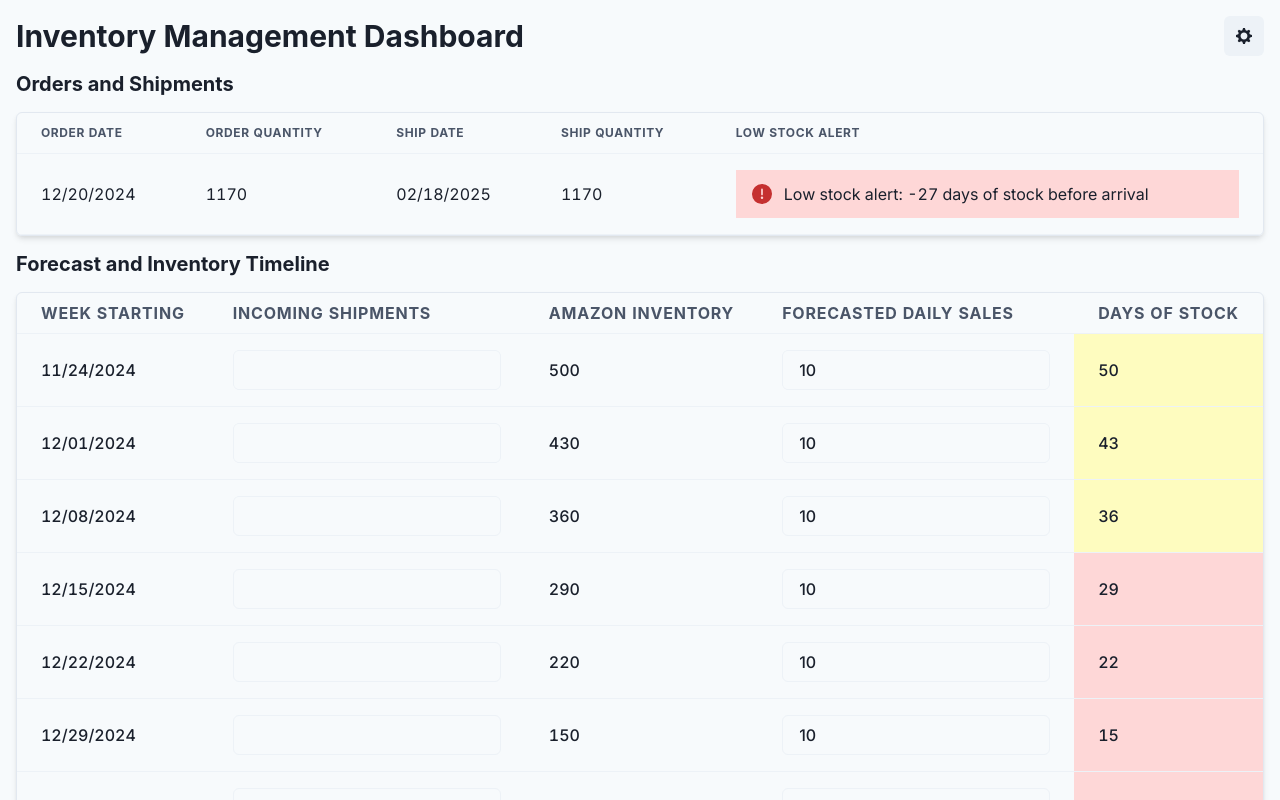
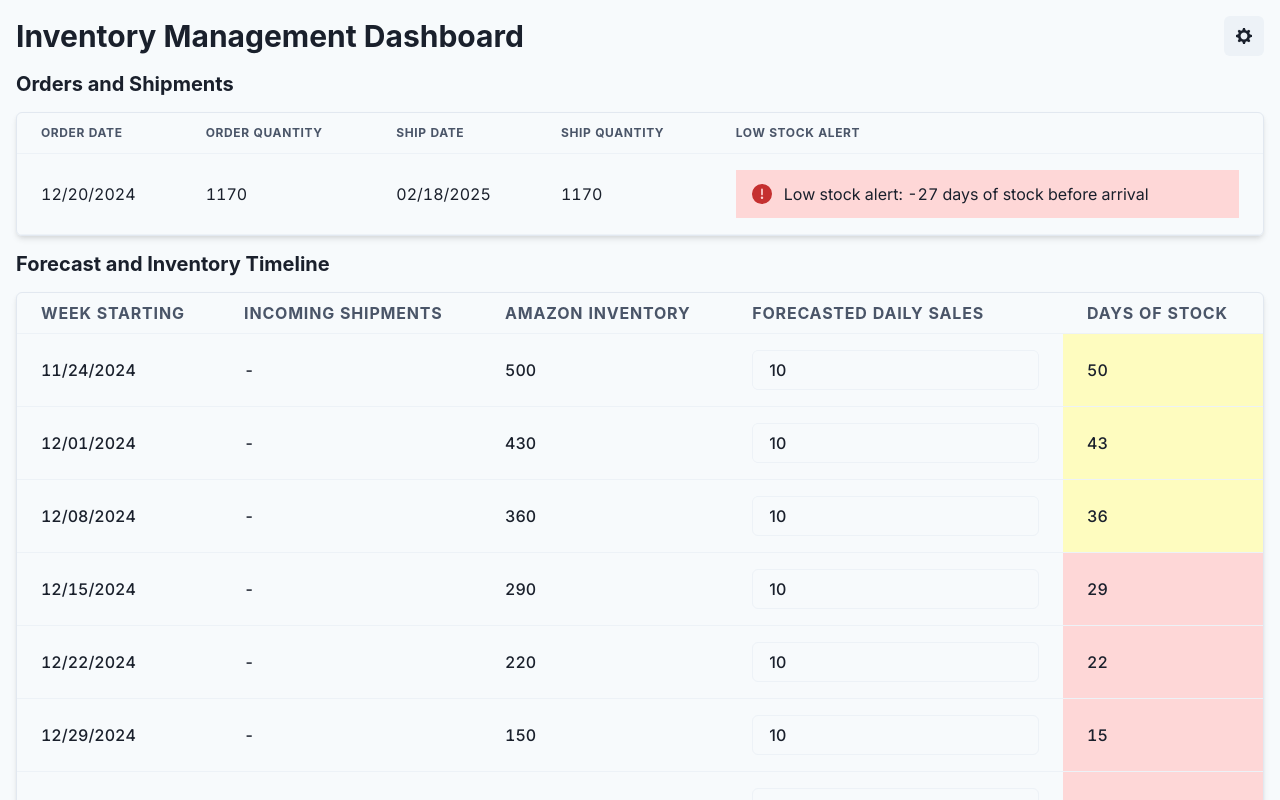
Before and after one commit to bilalsattar24/inventory-assistant, a Next.js app: page /dashboard in a window 1280 px wide. Shown: the top 800 px of the page. Built offline with nearby package versions, Linux system fonts and the light colour scheme.

Commit message:
calculate shipments

```diff
--- a/src/app/dashboard/page.tsx
+++ b/src/app/dashboard/page.tsx
@@ -76,9 +76,36 @@ export default function Dashboard() {
   const [orderShipments, setOrderShipments] = useState<OrderShipment[]>([]);
 
   useEffect(() => {
-    const updatedForecasts: WeeklyForecast[] = weeklyForecasts.reduce<
-      WeeklyForecast[]
-    >((acc, week, index) => {
+    // First, reset all incoming shipments to 0
+    const updatedForecasts = weeklyForecasts.map((week) => ({
+      ...week,
+      incomingShipments: 0,
+    }));
+
+    // Add incoming shipments based on order shipments
+    orderShipments.forEach((shipment) => {
+      const shipmentArrivalDate = addDays(
+        shipment.shipDate,
+        params.shippingLeadTime
+      );
+      const weekIndex = updatedForecasts.findIndex((week) => {
+        const weekEnd = addDays(week.date, 6);
+        return (
+          shipmentArrivalDate >= week.date && shipmentArrivalDate <= weekEnd
+        );
+      });
+
+      if (weekIndex !== -1) {
+        updatedForecasts[weekIndex] = {
+          ...updatedForecasts[weekIndex],
+          incomingShipments: shipment.shipQuantity,
+        };
+      }
+    });
+
+    // Calculate inventory levels and days of stock
+    const finalForecasts = updatedForecasts.reduce<WeeklyForecast[]>(
+      (acc, week, index) => {
         if (index === 0) {
           acc.push({
             ...week,
@@ -99,11 +126,13 @@ export default function Dashboard() {
           });
         }
         return acc;
-    }, []);
+      },
+      []
+    );
 
     // Only update if the values have actually changed
-    if (JSON.stringify(updatedForecasts) !== JSON.stringify(weeklyForecasts)) {
-      setWeeklyForecasts(updatedForecasts);
+    if (JSON.stringify(finalForecasts) !== JSON.stringify(weeklyForecasts)) {
+      setWeeklyForecasts(finalForecasts);
     }
 
     // Calculate order shipments
@@ -149,7 +178,6 @@ export default function Dashboard() {
     params.maxStockDays,
     params.currentFBAStock,
     weeklyForecasts.map((f) => f.forecastedDailySales).join(","),
-    weeklyForecasts.map((f) => f.incomingShipments).join(","),
   ]);
 
   const calculateAverageDailySales = (
@@ -395,19 +423,8 @@ export default function Dashboard() {
                 <Td fontSize="md" fontWeight="medium">
                   {format(week.date, "MM/dd/yyyy")}
                 </Td>
-                <Td>
-                  <Input
-                    type="number"
-                    size="md"
-                    fontSize="md"
-                    fontWeight="medium"
-                    value={
-                      week.incomingShipments === 0
-                        ? ""
-                        : week.incomingShipments.toString()
-                    }
-                    onChange={handleForecastChange(index, "incomingShipments")}
-                  />
+                <Td fontSize="md" fontWeight="medium">
+                  {week.incomingShipments === 0 ? "-" : week.incomingShipments}
                 </Td>
                 <Td fontSize="md" fontWeight="medium">
                   {Math.round(week.amazonInventory)}
```
Lines whose indentation alone changed are shown as unchanged.
